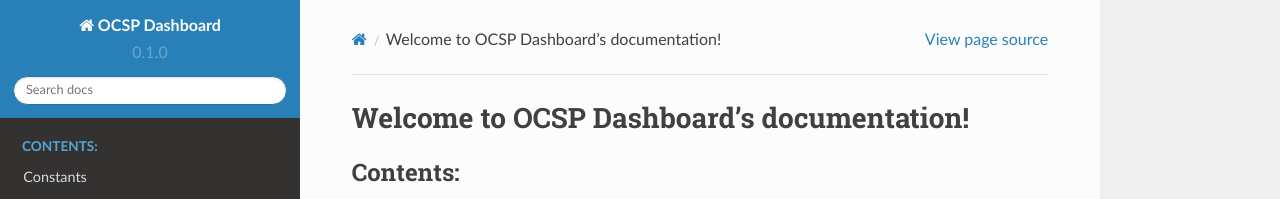
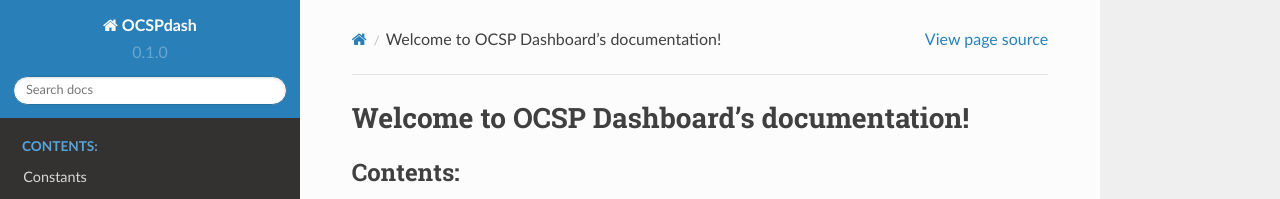
Before and after one commit to scolby33/OCSPdash, a Sphinx documentation site: the page built from docs/source/index.rst, in a window 1280 px wide. Shown: the top 199 px of the page. Built offline with Sphinx 7.4.7 and the Read the Docs theme 2.0.0, drawn with Linux system fonts in a browser that asks for light colours.

Commit message:
Correct the project name in Sphinx conf

```diff
--- a/docs/source/conf.py
+++ b/docs/source/conf.py
@@ -58,7 +58,7 @@ source_encoding = 'utf-8-sig'
 master_doc = 'index'
 
 # General information about the project.
-project = 'OCSP Dashboard'
+project = 'OCSPdash'
 copyright = '2017, Scott Colby and Charles Tapley Hoyt'
 author = 'Scott Colby and Charles Tapley Hoyt'
 
```
